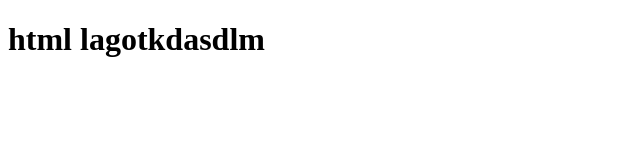
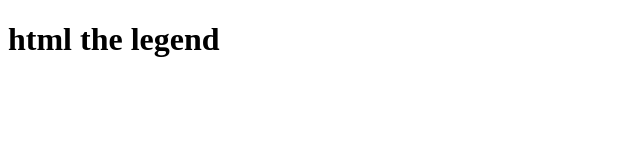
Before and after one commit to hemnath-dev/sample-repo, a plain HTML site: page index.html in a window 1280 px wide. Shown: the whole page, without its empty margins (0-640 px from the left). Drawn offline with Linux system fonts and the light colour scheme.

Commit message:
feat :changed html content

```diff
--- a/index.html
+++ b/index.html
@@ -6,6 +6,6 @@
     <title>Document</title>
 </head>
 <body>
-    <h1>html lagotkdasdlm</h1>
+    <h1>html the legend</h1>
 </body>
 </html>
```
